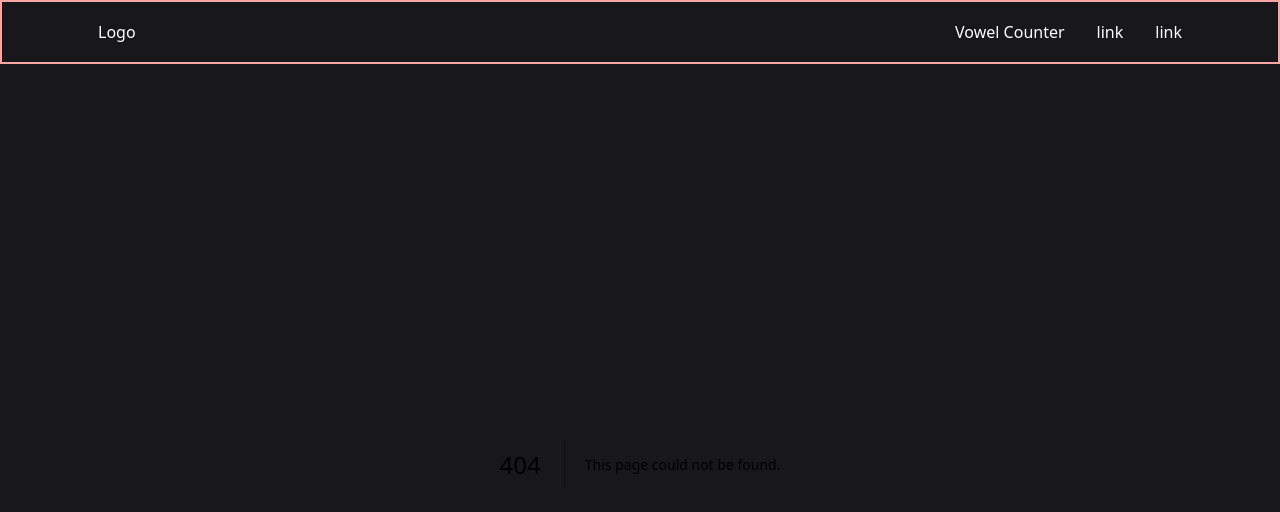
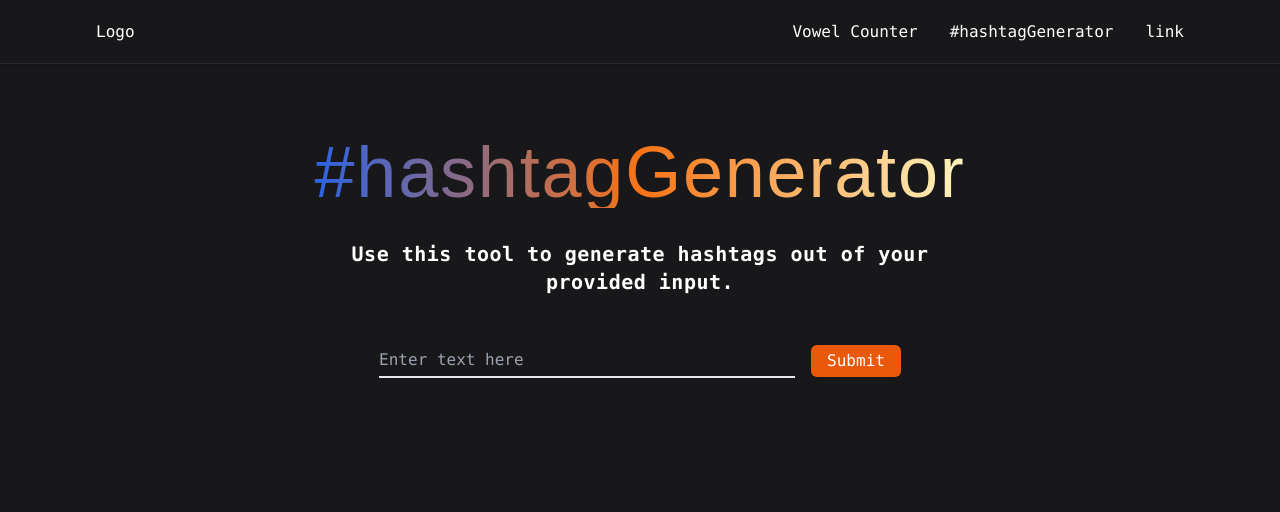
Before and after one commit to justinraj89/vowel-counter, a Next.js app: page /hashtagGenerator in a window 1280 px wide. Before the commit this address had no page. Shown: the top 512 px of the page. Built offline with nearby package versions, Linux system fonts and the light colour scheme; a web font is replaced by a local one.

Commit message:
setup page css for hashtag generator

```diff
--- /dev/null
+++ b/app/components/HashtagForm.js
@@ -0,0 +1,38 @@
+"use client";
+import { useRef } from "react";
+//=================================
+
+function HashtagForm() {
+
+  const hashtagInput = useRef();
+
+
+  function generateHashtag(e) {
+    e.preventDefault();
+
+  }
+
+  return (
+    <div className="mt-4 w-full lg:w-2/4">
+      <form
+        className="w-full flex flex-col md:flex-row justify-center items-center gap-4"
+        onSubmit={generateHashtag}
+      >
+        <input
+          type="text"
+          className="w-[90%] text-gray-100 lg:w-2/3 py-1 font-mono bg-transparent border-b-2 border-gray-200 focus:outline-none lg:focus:border-orange-300"
+          ref={hashtagInput}
+          placeholder="Enter text here"
+        />
+        <button
+          type="submit"
+          className="text-white bg-orange-600 hover:bg-orange-700 px-4 py-1 font-mono rounded-md w-[90%] lg:w-auto "
+        >
+          Submit
+        </button>
+      </form>
+    </div>
+  );
+}
+
+export default HashtagForm;
--- /dev/null
+++ b/app/components/HashtagText.js
@@ -0,0 +1,9 @@
+import React from 'react'
+
+function HashtagText() {
+  return (
+    <div>HashtagText</div>
+  )
+}
+
+export default HashtagText
--- a/app/components/Navbar.js
+++ b/app/components/Navbar.js
@@ -3,14 +3,14 @@ import Link from 'next/link'
 
 function Navbar() {
   return (
-    <nav className='border-2 border-red-300 h-16 flex justify-between text-white px-24 items-center'>
+    <nav className='h-16 flex justify-between text-white px-24 items-center border-b border-zinc-800 font-mono shadow-md'>
         <div>
-            <h3>Logo</h3>
+            <Link href='/'>Logo</Link>
         </div>
         <div>
             <ul className='flex gap-8'>
                 <Link href='/vowelCounter'>Vowel Counter</Link>
-                <li>link</li>
+                <Link href='/hashtagGenerator'>#hashtagGenerator</Link>
                 <li>link</li>
             </ul>
         </div>
--- /dev/null
+++ b/app/hashtagGenerator/page.js
@@ -0,0 +1,36 @@
+"use client";
+import { useState } from "react";
+import "animate.css";
+import HashtagForm from "../components/HashtagForm";
+import HashtagText from "../components/HashtagText";
+//========================================
+
+export default function Home() {
+     const [showResults, setShowResults] = useState(false)
+
+
+  return (
+    <div className="flex flex-col items-center overflow-hidden p-4">
+      <div className="max-w-md md:max-w-2xl">
+        <h1 className="tracking-wide bg-gradient-to-r from-blue-600 via-orange-500 to-yellow-100 bg-clip-text text-transparent md:text-7xl text-5xl text-center mt-4 md:mt-14 animate__animated animate__pulse">
+          #hashtagGenerator
+        </h1>
+        <h2 className="text-white text-lg md:text-xl font-mono tracking-wide font-bold text-center my-8">
+          Use this tool to generate hashtags out of your provided input.
+        </h2>
+      </div>
+
+      <HashtagForm/>
+
+
+
+      {showResults && (
+        <div className="flex flex-col justify-center items-center">
+          <HashtagText />
+        </div>
+      )}
+    </div>
+
+
+  );
+}
```
